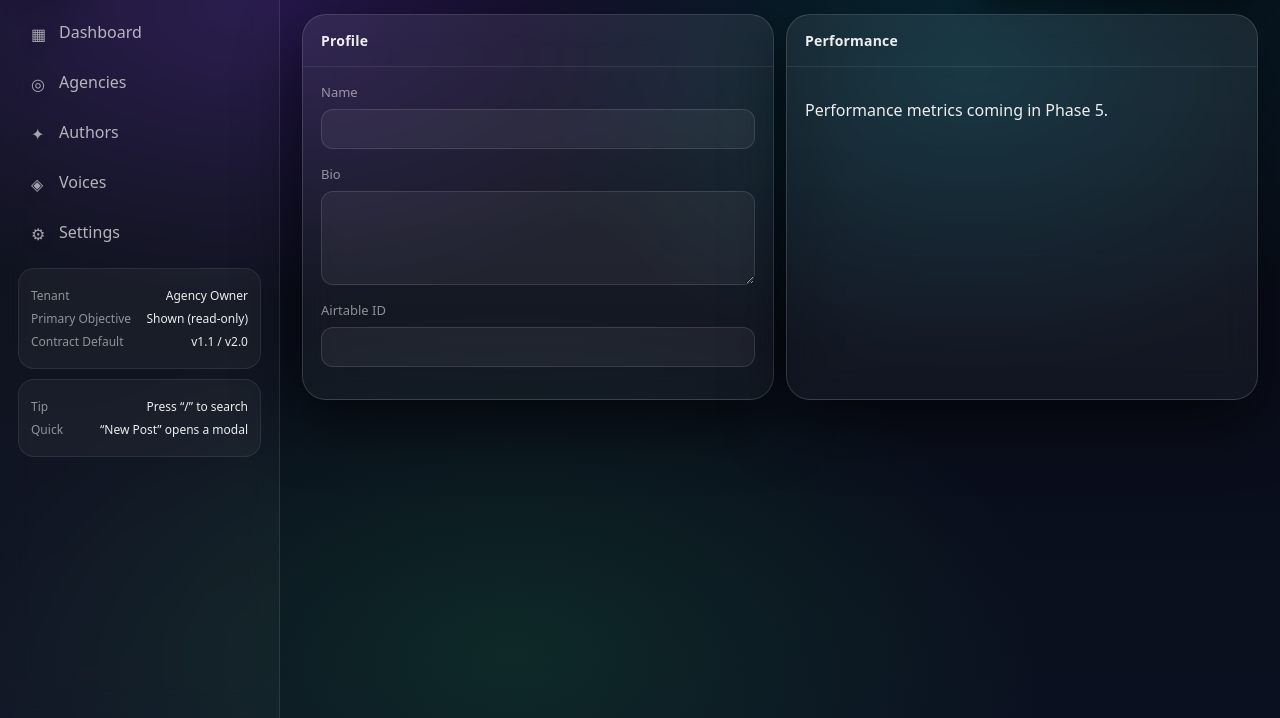
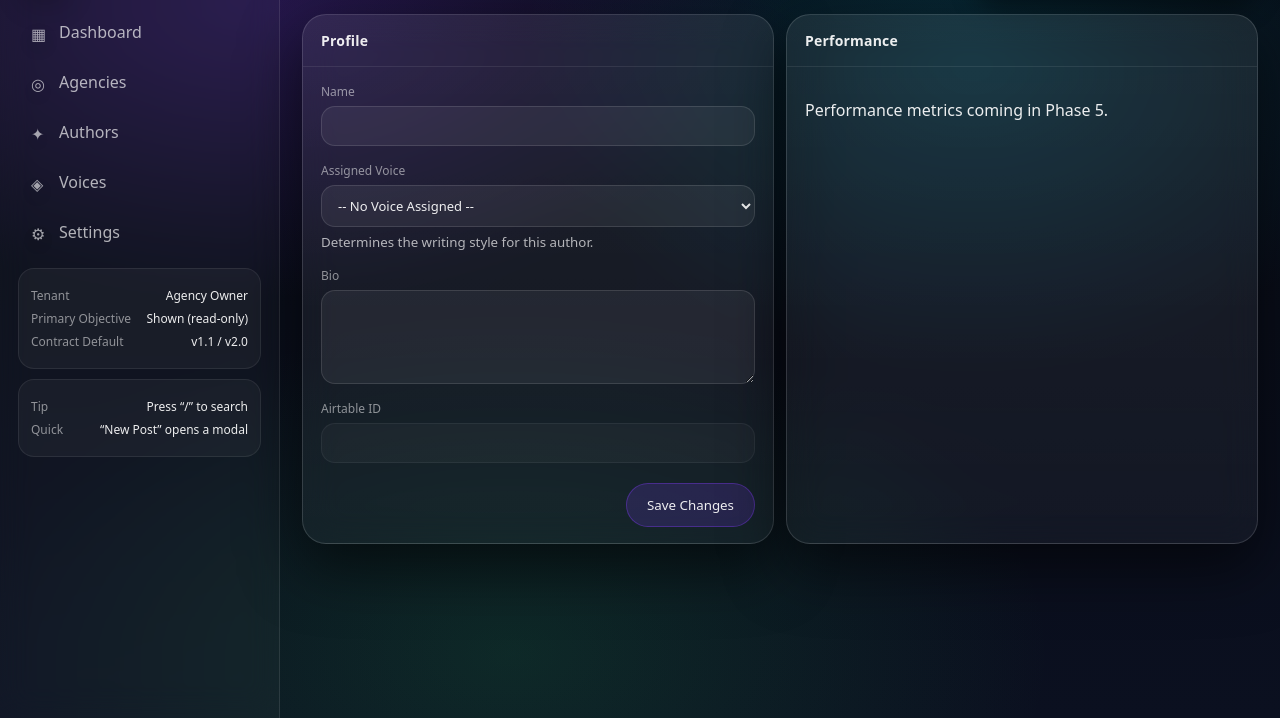
Before and after one commit to behnker/Auto_blog, a FastAPI app: template templates/admin/author_detail.html in a window 1280 px wide. Shown: the part 82-800 px from the top of the page. Run offline with FastAPI, Linux system fonts and the light colour scheme; the template is opened without the code that fills it, so the values that code supplies are empty; parts of the project's set-up code (start-up, migrations or seed data) failed here and were passed over.

Commit message:
feat(admin): enable author editing and voice assignment

```diff
--- a/templates/admin/author_detail.html
+++ b/templates/admin/author_detail.html
@@ -13,18 +13,40 @@
                 <h3>Profile</h3>
             </div>
             <div class="cardBody">
-                <form>
-                    <div class="form-group">
+                <form method="POST" action="/admin/authors/save">
+                    <input type="hidden" name="author_id" value="{{ author.id }}">
+
+                    <div class="field">
                         <label>Name</label>
-                        <input type="text" value="{{ author.name }}" readonly disabled>
+                        <input type="text" name="name" value="{{ author.name }}" required>
                     </div>
-                    <div class="form-group">
+
+                    <div class="field">
+                        <label>Assigned Voice</label>
+                        <select name="voice_id">
+                            <option value="">-- No Voice Assigned --</option>
+                            {% for v in voices %}
+                            <option value="{{ v.id }}" {% if author.voice_ids and v.id in author.voice_ids %}selected{%
+                                endif %}>
+                                {{ v.name }}
+                            </option>
+                            {% endfor %}
+                        </select>
+                        <small style="color:var(--muted);">Determines the writing style for this author.</small>
+                    </div>
+
+                    <div class="field">
                         <label>Bio</label>
-                        <textarea rows="4" readonly disabled>{{ author.bio }}</textarea>
+                        <textarea name="bio" rows="4">{{ author.bio }}</textarea>
                     </div>
-                    <div class="form-group">
+
+                    <div class="field">
                         <label>Airtable ID</label>
-                        <input type="text" value="{{ author.id }}" readonly disabled class="mono">
+                        <input type="text" value="{{ author.id }}" readonly disabled class="mono" style="opacity:0.5;">
+                    </div>
+
+                    <div style="margin-top:20px; text-align:right;">
+                        <button type="submit" class="btn primary">Save Changes</button>
                     </div>
                 </form>
             </div>
```
Also changed, not shown: execution/admin_routes.py (+41 -5 lines).
